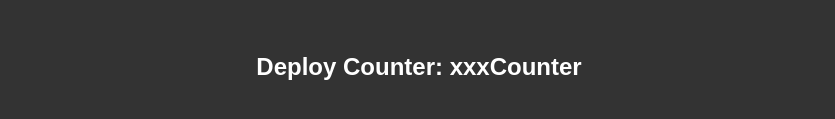
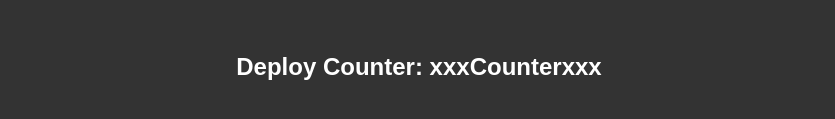
Before and after one commit to OzanOzcelikk/SimplePage, a plain HTML site: page index.html in a window 1280 px wide. Shown: the part 423-542 px from the top of the page, without its empty margins (221-1056 px from the left). Drawn offline with Linux system fonts and the light colour scheme.

Commit message:
Update index.html

```diff
--- a/index.html
+++ b/index.html
@@ -27,6 +27,6 @@
   <body>
     <h1>Hello World! This is a simple page. xxxGENCxxx !!!</h1>
     <h2>Last Deploy Time: xxxTimexxx</h2>
-    <h2>Deploy Counter: xxxCounter</h2>
+    <h2>Deploy Counter: xxxCounterxxx</h2>
   </body>
 </html>
```
